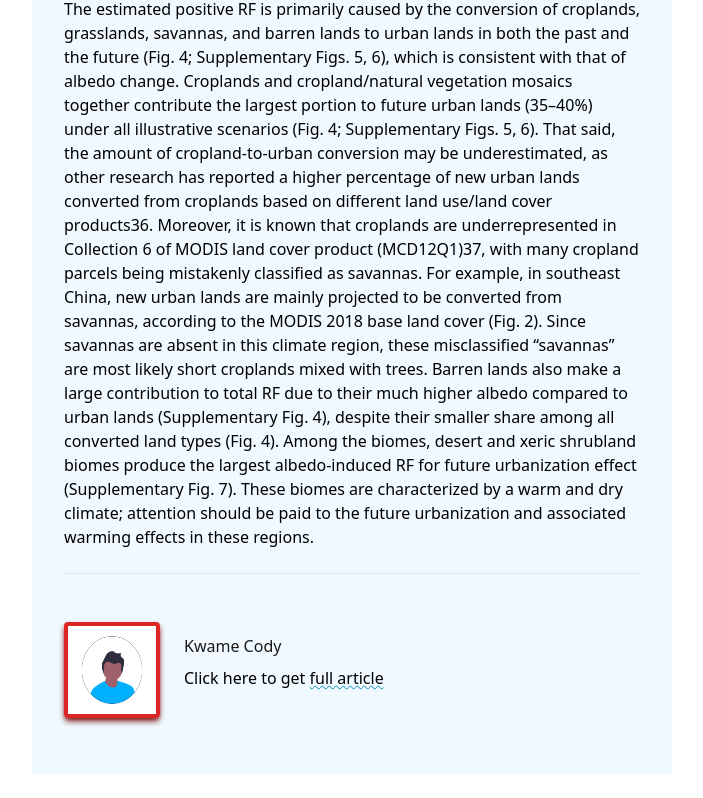
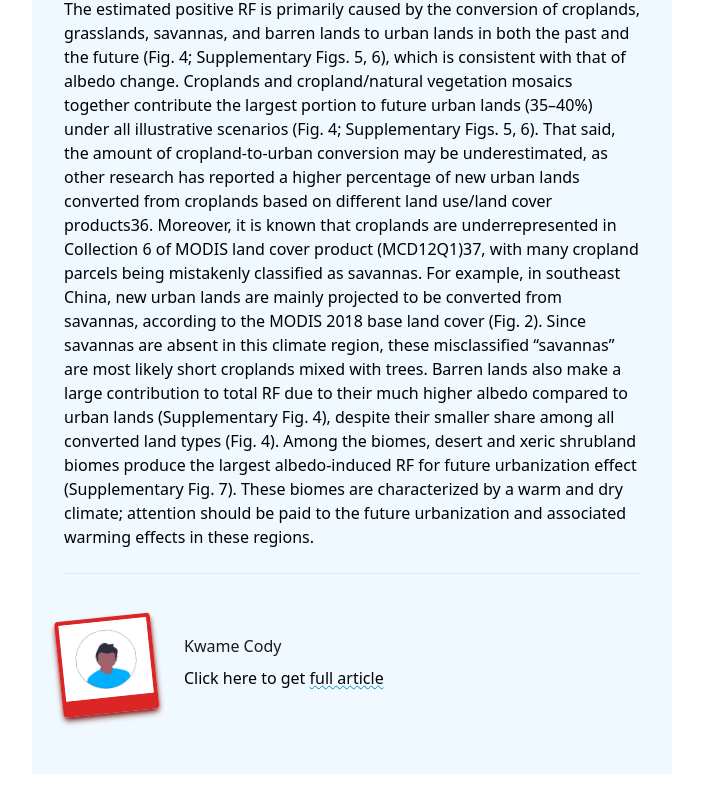
Before and after one commit to Kwamecody/Article, a website: page index.html in a window 1280 px wide. Shown: the part 4630-5428 px from the top of the page, without its empty margins (288-991 px from the left). Drawn offline with Linux system fonts and the light colour scheme.

Commit message:
exploring tailwind effects

```diff
--- a/index.html
+++ b/index.html
@@ -61,8 +61,8 @@
            </p>
            <hr>
            <p></p>
-           <div class="flex pt-6">
-              <img src="./undraw_Pic_profile_re_7g2h.png" alt="" class="mr-6 mb-6 w-24 h-24 rounded border-4 border-b[16px] border-red-600 shadow-md shadow-red-900">
+           <div class="flex pt-6 ">
+              <img src="./undraw_Pic_profile_re_7g2h.png" alt="" class="mr-6 mb-6 w-24 h-24 rounded border-4 border-b-[16px] border-red-600 shadow-md shadow-red-900 origin-bottom-left -rotate-6 hover:rotate-0 hover:scale-110 transition-tranform duration-500">
               <div>
                 <p class="mt-3 text-stone-900">Kwame Cody</p>
                 <p class="mt-2">Click here to get  <a href="https://www.nature.com/articles/s41467-022-31558-z" class="underline underline-offset-1 bold decoration-1 decoration-wavy hover:text-cyan-600 decoration-cyan-600">full article</a></p>
```
Also changed, not shown: tailwind.css.
